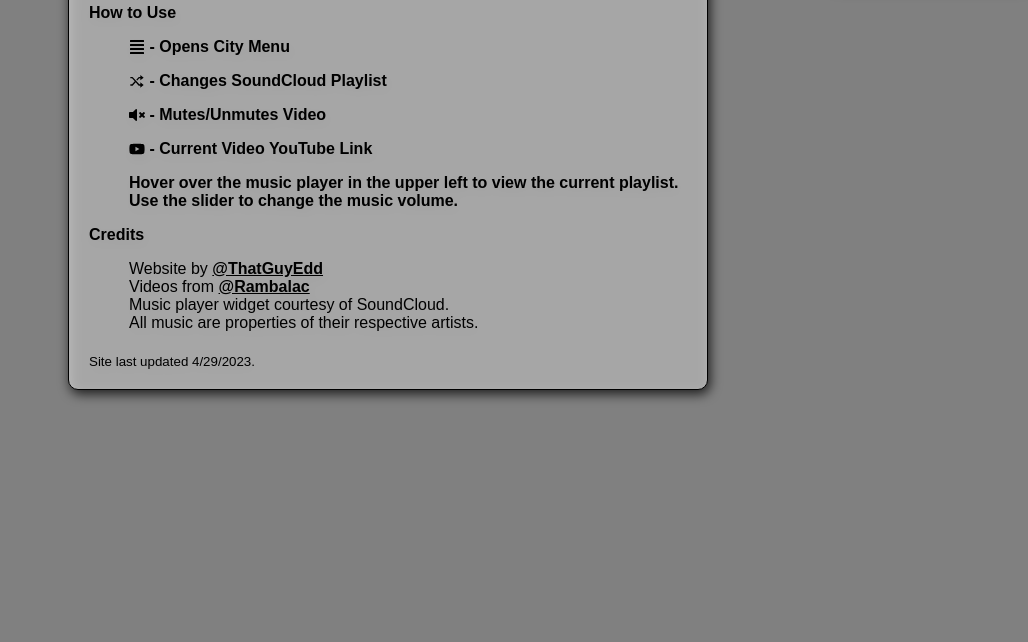
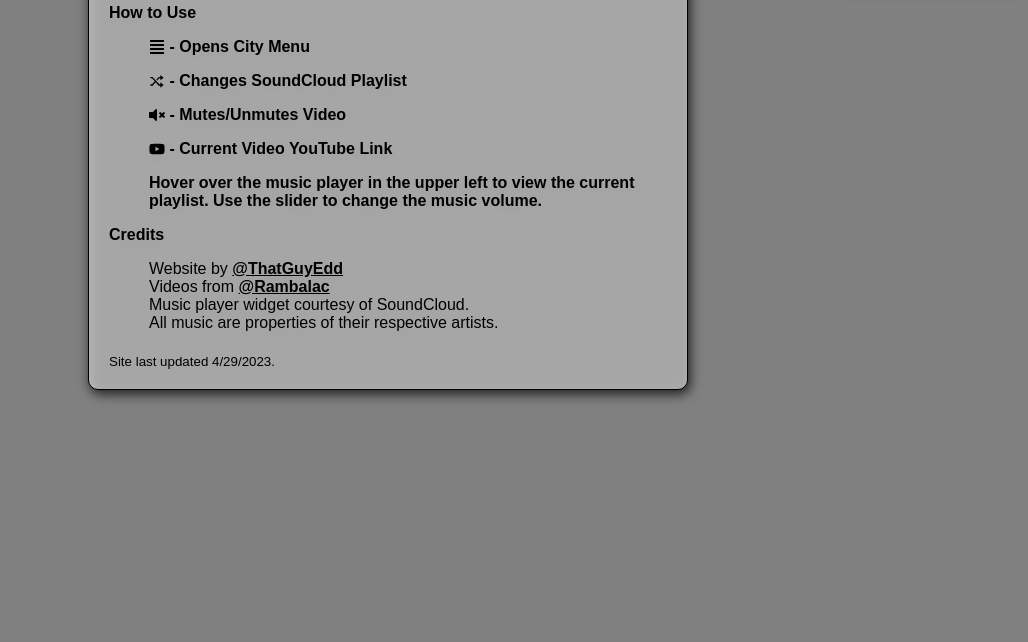
Before and after one commit to ThatGuyEdd/thatguyedd.github.io, a React app: page / in a window 1280 px wide. Shown: the part 158-800 px from the top of the page, without its empty margins (252-1280 px from the left). Built offline with nearby package versions, Linux system fonts and the light colour scheme.

Commit message:
Minor help box size change.

```diff
--- a/src/styles/App.css
+++ b/src/styles/App.css
@@ -261,10 +261,8 @@
 .box {
   z-index: 2;
   position: relative;
-  width: 50%;
   margin: 0 auto;
-  height: auto;
-  max-height: 100vh;
+  max-width: 600px;
   margin-top: calc(100vh - 85vh - 20px);
   background: rgb(211, 211, 211, 0.75);
   border-radius: 10px;
```
Also changed, not shown: build/asset-manifest.json, build/index.html, build/static/js/main.200a3c66.js.LICENSE.txt (renamed from build/static/js/main.ed842e5c.js.LICENSE.txt), 8 other files.
